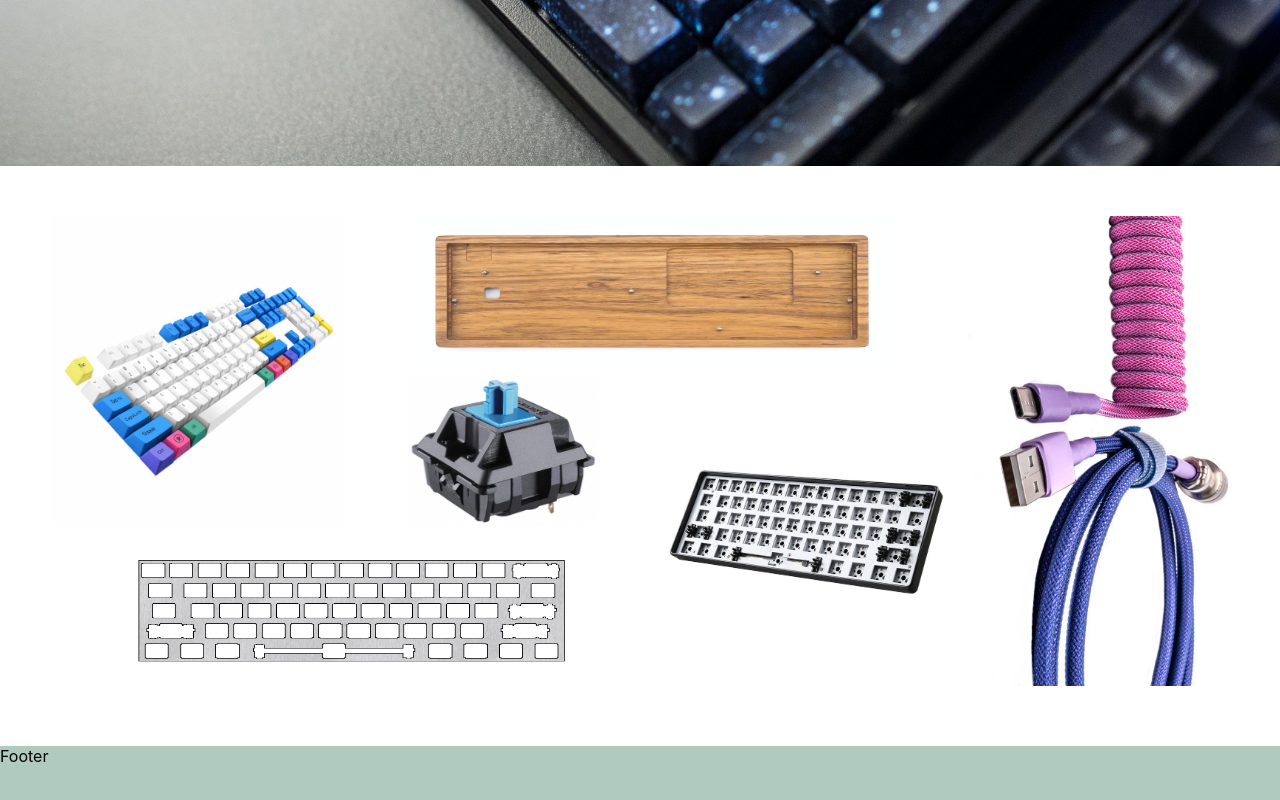
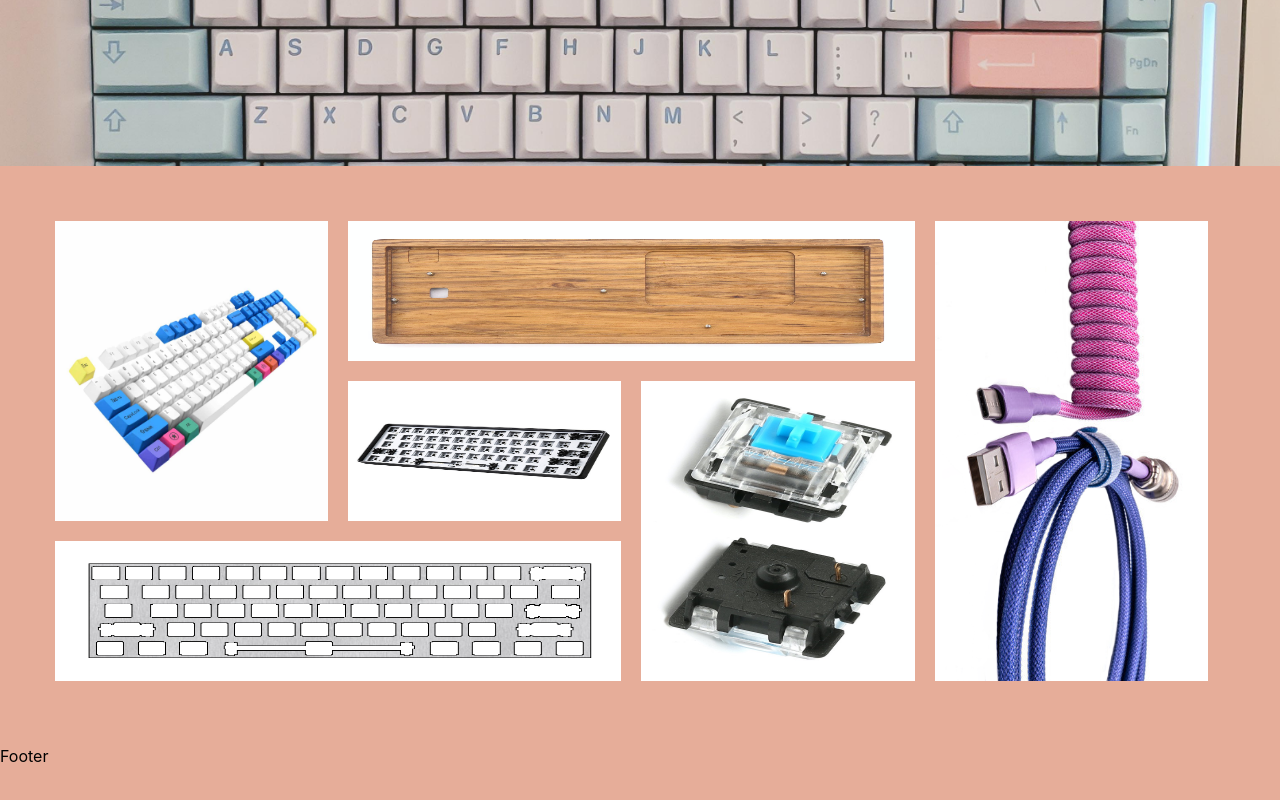
Before and after one commit to lucilevacquie/E-commerce, a React (Create React App) app in the folder FrontEnd/: page / in a window 1280 px wide. Shown: the part 694-1494 px from the top of the page. Built offline with nearby package versions, Linux system fonts and the light colour scheme.

Commit message:
menu and colors

```diff
--- a/FrontEnd/src/App.js
+++ b/FrontEnd/src/App.js
@@ -11,7 +11,6 @@ import SignUp from "./pages/sign-up";
 
 const Container = styled.div`
   height: 100vh;
-  background-color: black;
 `;
 
 const App = () => {
--- a/FrontEnd/src/footer.js
+++ b/FrontEnd/src/footer.js
@@ -2,7 +2,7 @@ import React from "react";
 import styled from "styled-components";
 
 const Container = styled.div`
-  background-color: ${(props) => props.theme.colors.green};
+  background-color: ${(props) => props.theme.colors.blush};
   color: black;
 `;
 
--- a/FrontEnd/src/main-components/carousel.js
+++ b/FrontEnd/src/main-components/carousel.js
@@ -4,18 +4,18 @@ import styled from "styled-components";
 // import Dots from "./dots";
 import ArrowContainer from "./arrowContainer";
 
-import Img1 from "../assets/chicken_pollo-reddit.jpg";
-import Img2 from "../assets/Miyanomi-reddit.jpg";
+import Img1 from "../assets/Miyanomi-reddit.jpg";
+import Img2 from "../assets/chicken_pollo-reddit.jpg";
 import Img3 from "../assets/flurpyflurples-reddit.jpg";
 
 const DataCarousel = {
   1: {
     src: Img1,
-    alt: "Credit to chicken_pollo on Reddit",
+    alt: "Credit to Miyanomi on Reddit",
   },
   2: {
     src: Img2,
-    alt: "Credit to Miyanomi on Reddit",
+    alt: "Credit to chicken_pollo on Reddit",
   },
   3: {
     src: Img3,
@@ -25,7 +25,7 @@ const DataCarousel = {
 
 const Container = styled.div`
   display: flex;
-  background-color: ${(props) => props.theme.colors.shell};
+  background-color: ${(props) => props.theme.colors.blush};
   flex-direction: column;
   justify-content: center;
   overflow: hidden;
--- a/FrontEnd/src/main-components/menu.js
+++ b/FrontEnd/src/main-components/menu.js
@@ -8,133 +8,125 @@ import Switches from "../assets/switch.jpg";
 import Cable from "../assets/cables.png";
 import Case from "../assets/case.png";
 
+const dataMenu = [
+  {
+    gridRowStart: 1,
+    gridRowEnd: 3,
+    gridColumnStart: null,
+    gridColumnEnd: null,
+    img: Keycaps,
+    href: "#",
+    text: "Keycaps",
+  },
+  {
+    gridRowStart: null,
+    gridRowEnd: null,
+    gridColumnStart: 2,
+    gridColumnEnd: 4,
+    img: Case,
+    href: "#",
+    text: "Cases",
+  },
+  {
+    gridRowStart: 1,
+    gridRowEnd: 4,
+    gridColumnStart: 4,
+    gridColumnEnd: 5,
+    img: Cable,
+    href: "#",
+    text: "Cables",
+  },
+  {
+    gridRowStart: 2,
+    gridRowEnd: 3,
+    gridColumnStart: 2,
+    gridColumnEnd: 3,
+    img: PCB,
+    href: "#",
+    text: "PCB",
+  },
+  {
+    gridRowStart: 2,
+    gridRowEnd: 4,
+    gridColumnStart: 3,
+    gridColumnEnd: 4,
+    img: Switches,
+    href: "#",
+    text: "Switches",
+  },
+  {
+    gridRowStart: 3,
+    gridRowEnd: 4,
+    gridColumnStart: 1,
+    gridColumnEnd: 3,
+    img: Plates,
+    href: "#",
+    text: "Plates",
+  },
+];
+
 const Container = styled.div`
   display: grid;
-  grid-template-columns: repeat(4, 25%);
+  grid-template-columns: repeat(4, 24%);
   grid-template-rows: repeat(3, 150px);
   grid-gap: 10px;
-  margin: 50px;
+  padding: 50px;
+  background-color: ${(props) => props.theme.colors.blush};
 `;
 
-const Box1 = styled.a`
-  grid-row-start: 1;
-  grid-row-end: 3;
+const Box = styled.div`
+  grid-row-start: ${(props) => dataMenu[props.index].gridRowStart};
+  grid-row-end: ${(props) => dataMenu[props.index].gridRowEnd};
+  grid-column-start: ${(props) => dataMenu[props.index].gridColumnStart};
+  grid-column-end: ${(props) => dataMenu[props.index].gridColumnEnd};
+  position: relative;
+  display: flex;
+  margin: 5px;
+`;
+
+const Background = styled.img`
+  width: 100%;
+  height: 100%;
+  position: absolute;
+`;
+
+const Content = styled.div`
+  position: absolute;
+  display: flex;
+  width: 100%;
+  height: 100%;
+  align-items: center;
+  justify-content: center;
+  background-color: rgba(0, 0, 0, 0.5);
+  color: white;
+  font-size: 34px;
+  opacity: 0;
+  transition: 0.3s;
   :hover {
-    background-color: black;
-    opacity: 0.5;
+    opacity: 1;
   }
 `;
 
-const Img1 = styled.img`
+const Link = styled.a`
+  position: absolute;
   width: 100%;
   height: 100%;
-`;
-
-const Box2 = styled.a`
-  grid-column-start: 2;
-  grid-column-end: 4;
-  :hover {
-    background-color: black;
-    opacity: 0.5;
-  }
-`;
-
-const Img2 = styled.img`
-  width: 80%;
-  height: 100%;
-  display: flex;
-  margin: auto;
-`;
-
-const Box3 = styled.a`
-  grid-row-start: 1;
-  grid-row-end: 4;
-  grid-column-start: 4;
-  grid-column-end: 5;
-  :hover {
-    background-color: black;
-    opacity: 0.5;
-  }
-`;
-
-const Img3 = styled.img`
-  width: 100%;
-  height: 100%;
-`;
-
-const Box4 = styled.a`
-  grid-row-start: 2;
-  grid-row-end: 3;
-  grid-column-start: 2;
-  grid-column-end: 3;
-  :hover {
-    background-color: black;
-    opacity: 0.5;
-  }
-`;
-
-const Img4 = styled.img`
-  width: 80%;
-  height: 100%;
-  display: flex;
-  margin: auto;
-`;
-
-const Box5 = styled.a`
-  grid-row-start: 2;
-  grid-row-end: 4;
-  grid-column-start: 3;
-  grid-column-end: 4;
-  :hover {
-    background-color: black;
-    opacity: 0.5;
-  }
-`;
-
-const Img5 = styled.img`
-  width: 100%;
-  height: 100%;
-`;
-
-const Box6 = styled.a`
-  grid-row-start: 3;
-  grid-row-end: 4;
-  grid-column-start: 1;
-  grid-column-end: 3;
-  :hover {
-    background-color: black;
-    opacity: 0.5;
-  }
-`;
-
-const Img6 = styled.img`
-  width: 80%;
-  height: 100%;
-  display: flex;
-  margin: auto;
 `;
 
 const Menu = () => {
   return (
     <Container>
-      <Box1>
-        <Img1 src={Keycaps} alt="" />
-      </Box1>
-      <Box2>
-        <Img2 src={Case} alt="" />
-      </Box2>
-      <Box3>
-        <Img3 src={Cable} alt="" />
-      </Box3>
-      <Box4>
-        <Img4 src={Switches} alt="" />
-      </Box4>
-      <Box5>
-        <Img5 src={PCB} alt="" />
-      </Box5>
-      <Box6>
-        <Img6 src={Plates} alt="" />
-      </Box6>
+      {dataMenu.map((item, index) => {
+        return (
+          <Box index={index}>
+            <Background src={item.img} alt="" />
+            <Content>
+              <Link href={item.href} />
+              <p>{item.text}</p>
+            </Content>
+          </Box>
+        );
+      })}
     </Container>
   );
 };
--- a/FrontEnd/src/navbar-components/nav.js
+++ b/FrontEnd/src/navbar-components/nav.js
@@ -38,7 +38,7 @@ const LoginButton = styled.div`
   button {
     font-size: 14px;
     border: 1px solid black;
-    background-color: ${(props) => props.theme.colors.green};
+    background-color: ${(props) => props.theme.colors.blue};
     padding: 3px;
     cursor: pointer;
   }
--- a/FrontEnd/src/navbar.js
+++ b/FrontEnd/src/navbar.js
@@ -5,7 +5,7 @@ import Nav from "./navbar-components/nav";
 
 const Container = styled.div`
   height: ${(props) => props.theme.sizes.navbarHeight};
-  background-color: ${(props) => props.theme.colors.shell};
+  background-color: ${(props) => props.theme.colors.blush};
   width: 100%;
   display: grid;
   grid-template-columns: 20% 80%;
--- a/FrontEnd/src/pages/sign-up.js
+++ b/FrontEnd/src/pages/sign-up.js
@@ -4,7 +4,7 @@ import styled from "styled-components";
 import { useLoginContext } from "../loginProvider";
 
 const Container = styled.div`
-  background-color: ${(props) => props.theme.colors.shell};
+  background-color: ${(props) => props.theme.colors.blush};
   height: 100%;
 `;
 
--- a/FrontEnd/src/theme.js
+++ b/FrontEnd/src/theme.js
@@ -1,11 +1,7 @@
 const theme = {
   colors: {
-    blush: "#f1d5ca",
-    mint: "#d9efe2",
-    green: "#afcbbf",
-    shell: "#f4ede5",
-    mango: "#f1b47b",
-    stone: "#ccc2c0",
+    blush: "#e6ad99",
+    blue: "#bcd7d5",
   },
   sizes: {
     navbarHeight: "60px",
```
Also changed, not shown: FrontEnd/src/assets/switch.jpg, 1 other file (tests, documents, lock files or other folders).
